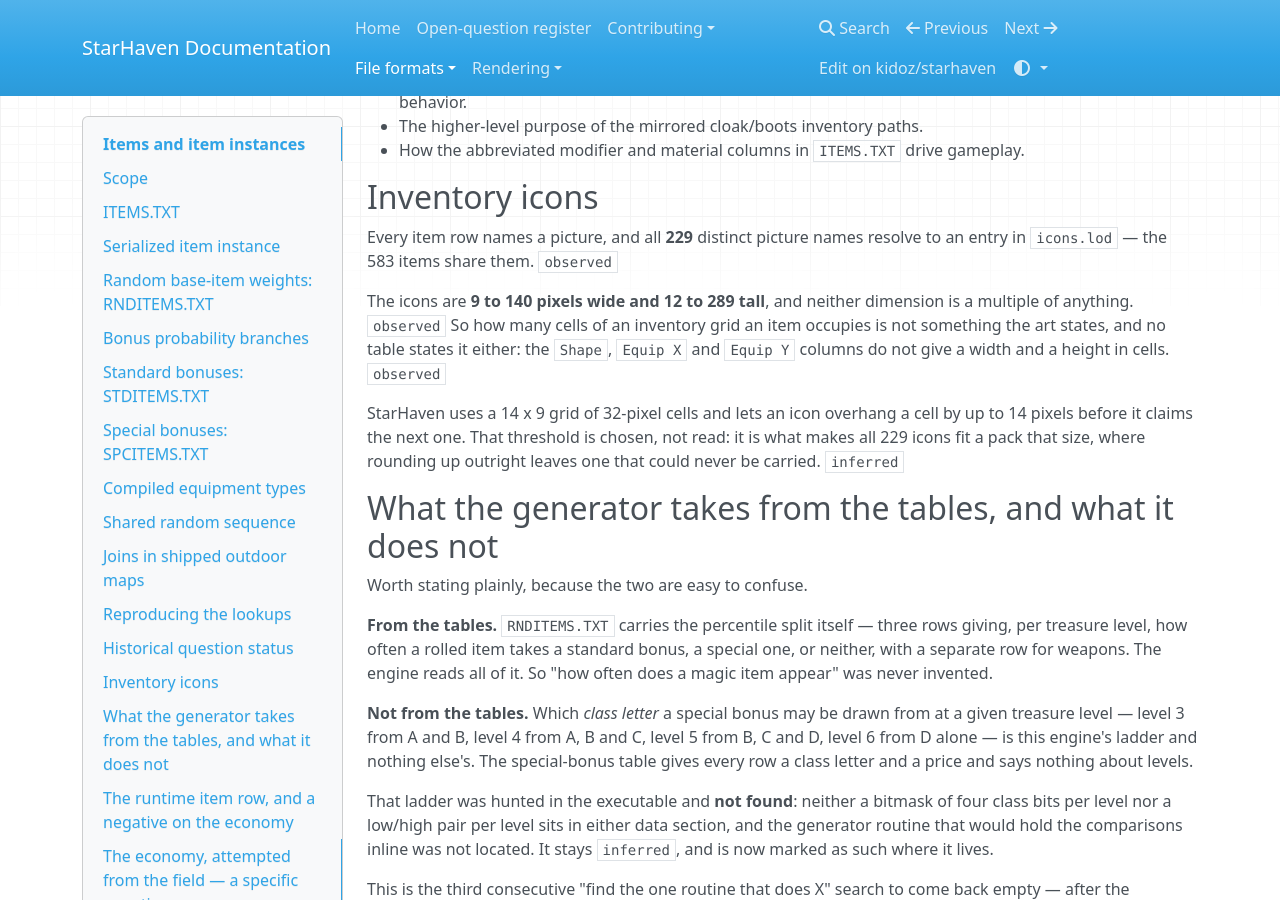
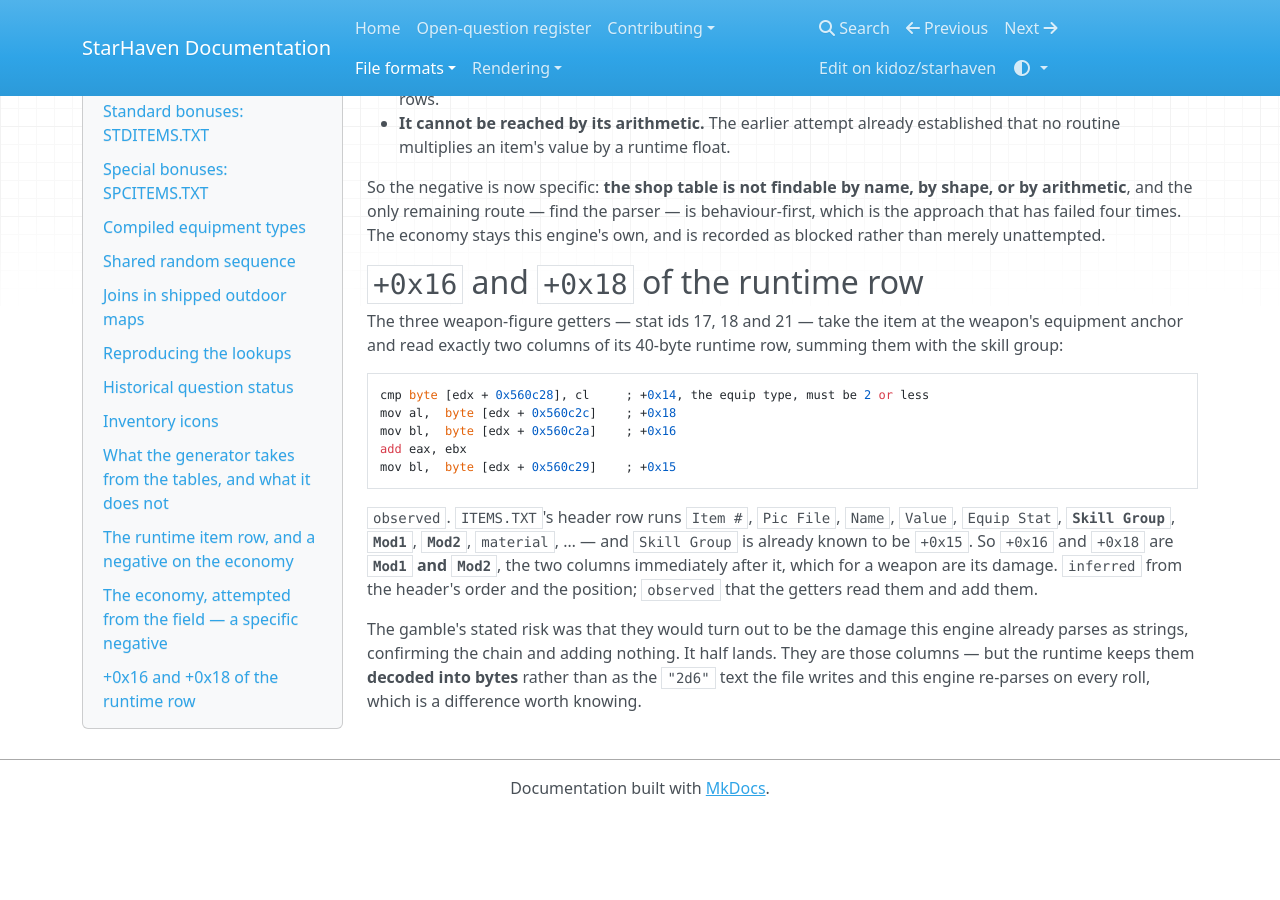
Before and after one commit to kidoz/starhaven, an MkDocs documentation site: the page built from docs/formats/items.md, in a window 1280 px wide and 900 px high, scrolled down 9764 px. Built offline with MkDocs 1.6.1, drawn with Linux system fonts in a browser that asks for light colours; nearby versions of some CDN libraries; after the commit the page ends 10580 px from its top, so only the background shows below that.

Commit message:
Read the item row's two damage columns as Mod1 and Mod2

````diff
--- a/docs/formats/items.md
+++ b/docs/formats/items.md
@@ -514,3 +514,30 @@
 — is behaviour-first, which is the approach that has failed four times. The
 economy stays this engine's own, and is recorded as blocked rather than
 merely unattempted.
+
+## `+0x16` and `+0x18` of the runtime row
+
+The three weapon-figure getters — stat ids 17, 18 and 21 — take the item at
+the weapon's equipment anchor and read exactly two columns of its 40-byte
+runtime row, summing them with the skill group:
+
+```
+cmp byte [edx + 0x560c28], cl     ; +0x14, the equip type, must be 2 or less
+mov al,  byte [edx + 0x560c2c]    ; +0x18
+mov bl,  byte [edx + 0x560c2a]    ; +0x16
+add eax, ebx
+mov bl,  byte [edx + 0x560c29]    ; +0x15
+```
+
+`observed`. `ITEMS.TXT`'s header row runs `Item #`, `Pic File`, `Name`,
+`Value`, `Equip Stat`, **`Skill Group`**, **`Mod1`**, **`Mod2`**, `material`,
+… — and `Skill Group` is already known to be `+0x15`. So `+0x16` and `+0x18`
+are **`Mod1` and `Mod2`**, the two columns immediately after it, which for a
+weapon are its damage. `inferred` from the header's order and the position;
+`observed` that the getters read them and add them.
+
+The gamble's stated risk was that they would turn out to be the damage this
+engine already parses as strings, confirming the chain and adding nothing. It
+half lands. They are those columns — but the runtime keeps them **decoded into
+bytes** rather than as the `"2d6"` text the file writes and this engine
+re-parses on every roll, which is a difference worth knowing.
````
Also changed, not shown: README.md (+10 -0 lines).
